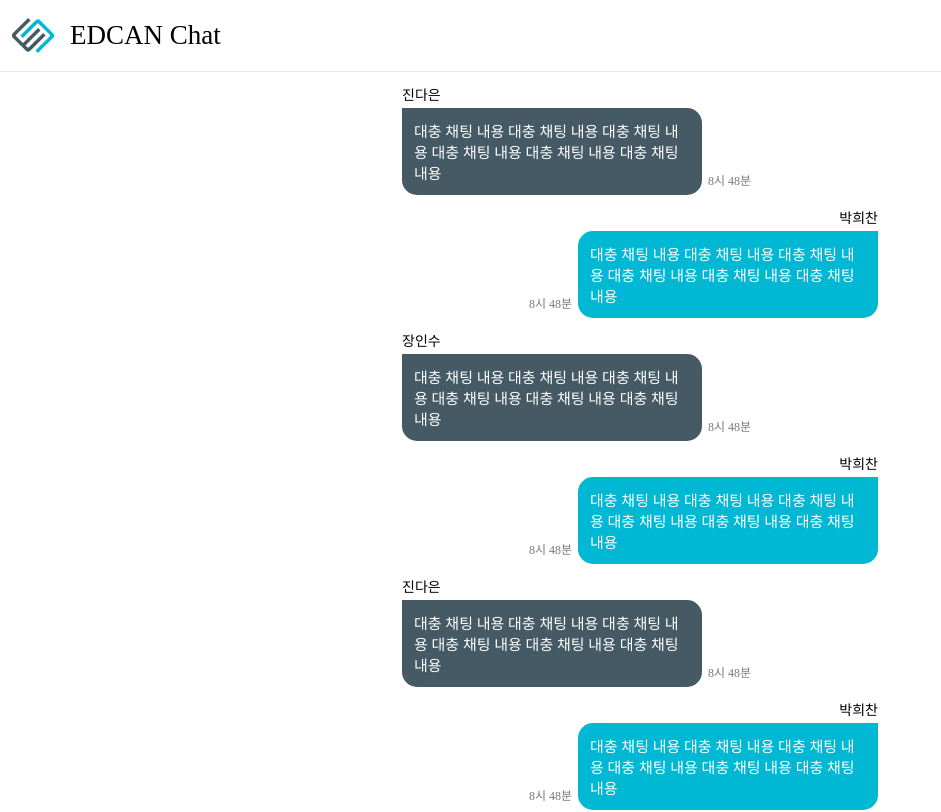
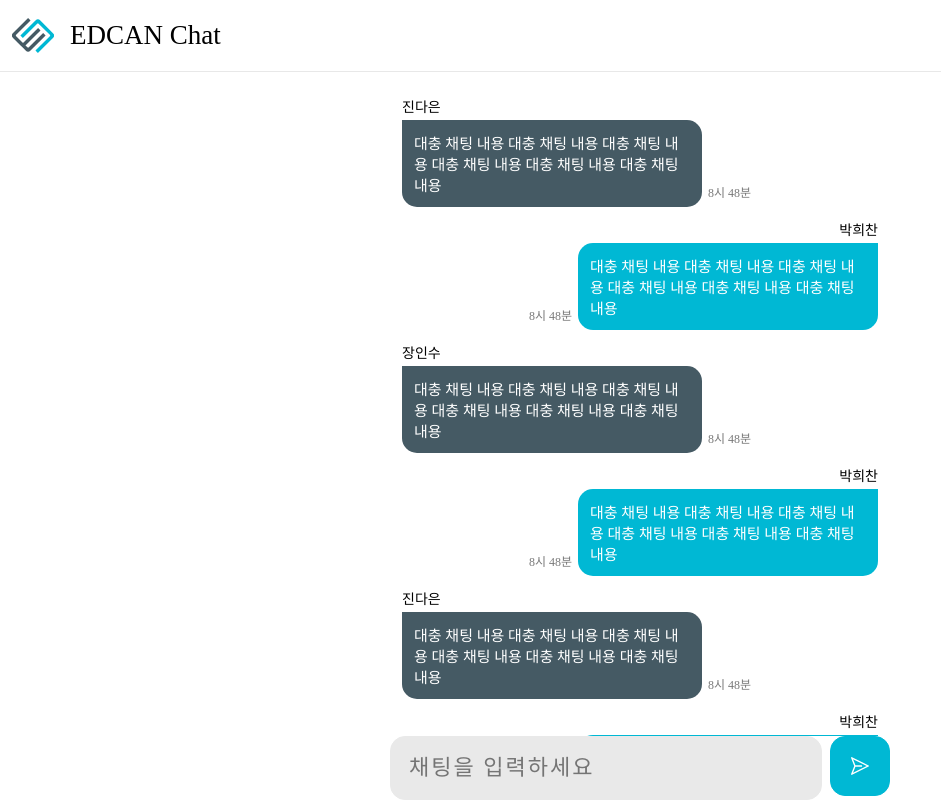
Before and after one commit to kichan05/EDCAN-Chat, a Vue app: page /chat in a window 1280 px wide. Shown: the top 812 px of the page, without its empty margins (0-941 px from the left). Built offline with nearby package versions, Linux system fonts and the light colour scheme; a web font is replaced by a local one.

Commit message:
Chat page layout

```diff
--- a/src/page/ChatPage.vue
+++ b/src/page/ChatPage.vue
@@ -6,14 +6,25 @@
     </header>
 
     <main>
-      <div class="chat-list">
-        <ChatItem v-for="i, n in chatDataList" :key="n" :chatData="i" :isMe="'박희찬' == i.user"/>
+      <div class="chat-list-wrap">
+        <div class="chat-list">
+          <ChatItem
+            v-for="i, n in chatDataList"
+            :key="n"
+            :chatData="i"
+            :isMe="i.user == '박희찬'"
+            />
+        </div>
       </div>
-      <div class="chat-input-wrap">
-        <input type="text" placeholder="채팅을 입력하세요.">
-        <button>
-          <img src="@/assets/send_icon.svg">
-        </button>
+      <div class="input-field-wrap">
+        <div class="input-wrap">
+          <input type="text" placeholder="채팅을 입력하세요">
+        </div>
+        <div class="send-button-wrap">
+          <button class="send-btn">
+            <img src="@/assets/send_icon.svg" alt="">
+          </button>
+        </div>
       </div>
     </main>
   </div>
@@ -46,7 +57,7 @@ export default {
           "user": "박희찬",
           "msg": "대충 채팅 내용 대충 채팅 내용 대충 채팅 내용 대충 채팅 내용 대충 채팅 내용 대충 채팅 내용",
           "timeStamp": new Date(),
-        },{
+        }, {
           "user": "진다은",
           "msg": "대충 채팅 내용 대충 채팅 내용 대충 채팅 내용 대충 채팅 내용 대충 채팅 내용 대충 채팅 내용",
           "timeStamp": new Date(),
@@ -65,7 +76,7 @@ export default {
           "user": "박희찬",
           "msg": "대충 채팅 내용 대충 채팅 내용 대충 채팅 내용 대충 채팅 내용 대충 채팅 내용 대충 채팅 내용",
           "timeStamp": new Date(),
-        },{
+        }, {
           "user": "진다은",
           "msg": "대충 채팅 내용 대충 채팅 내용 대충 채팅 내용 대충 채팅 내용 대충 채팅 내용 대충 채팅 내용",
           "timeStamp": new Date(),
@@ -97,7 +108,7 @@ export default {
 
 <style scoped>
 .page {
-  display: flex;
+
 }
 
 header {
@@ -105,8 +116,8 @@ header {
   padding: 19px 12px;
 
   background: rgba(255, 255, 255, 0.61);
-  backdrop-filter: blur( 5px );
-  -webkit-backdrop-filter: blur( 5px );
+  backdrop-filter: blur(5px);
+  -webkit-backdrop-filter: blur(5px);
   border-bottom: 1px solid #e8e8e8;
 
   display: flex;
@@ -132,25 +143,29 @@ header h1 {
 }
 
 main {
-  flex: 1;
+  height: 100vh;
 
-  display: flex;
-  flex-direction: column;
+  padding-top: 72px;
 
-  padding: 72px 12px 16px;
+  display: grid;
+  grid-template-rows: 1fr auto;
+}
+
+.chat-list-wrap {
+  overflow-y: scroll;
 }
 
 .chat-list {
-  flex: 1;
+  padding : 12px;
 }
 
-.chat-input-wrap {
+.input-field-wrap {
   display: grid;
   grid-template-columns: 1fr auto;
   gap: 8px;
 }
 
-.chat-input-wrap button {
+.send-btn {
   display: flex;
   align-items: center;
 }
```
